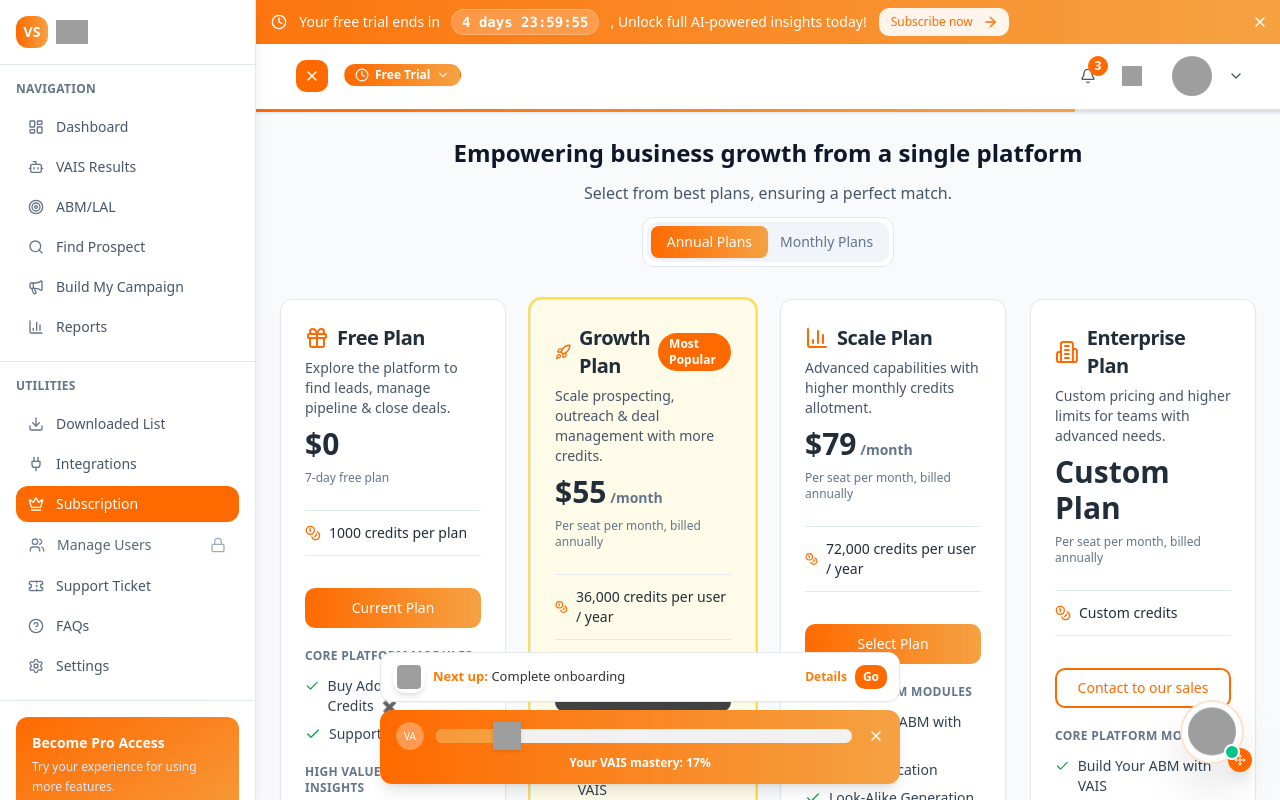
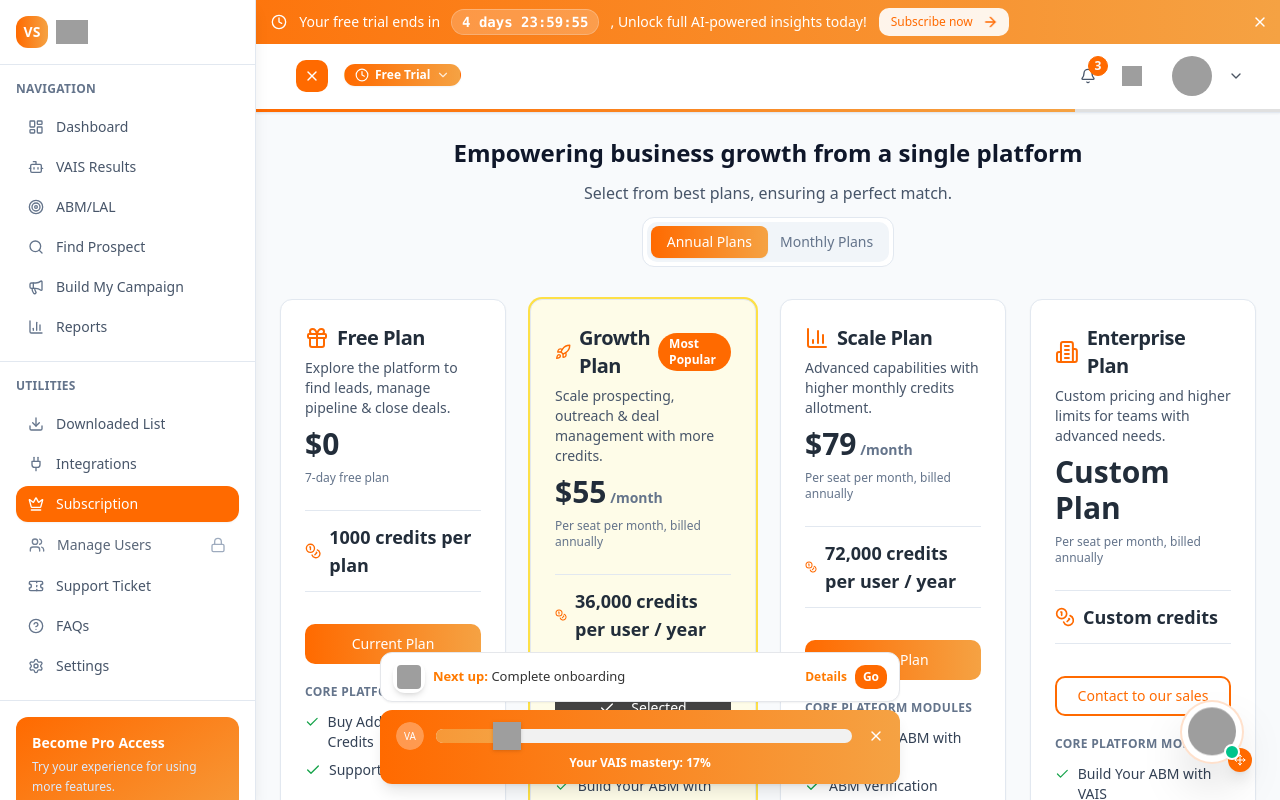
Before and after one commit to SurendraValsys66/VAIS-New-Project39, a React (Vite) app: page /subscription in a window 1280 px wide. Shown: the top 800 px of the page. Built offline with nearby package versions, Linux system fonts and the light colour scheme; grey boxes are pictures that could not be loaded.

Commit message:
Increase credits text and icon sizes in plan cards and comparison tiles
cgen-5020cd59ce4b44549370dd2033277d75

```diff
--- a/client/pages/Subscription.tsx
+++ b/client/pages/Subscription.tsx
@@ -188,11 +188,11 @@ function PlanCard({
       </CardHeader>
       <CardContent className="space-y-5 flex-1 flex flex-col">
         <div className="border-y border-valasys-gray-200 py-3">
-          <div className="text-sm flex items-center gap-2">
-            <Coins className="w-4 h-4 text-valasys-orange" />
+          <div className="text-base md:text-lg font-semibold flex items-center gap-2">
+            <Coins className="w-5 h-5 text-valasys-orange" />
             {(() => { const d = planDisplay(plan, billing); return (
               <>
-                <span className="font-medium">{d.credits}</span>
+                <span>{d.credits}</span>
               </>
             ); })()}
           </div>
@@ -399,7 +399,7 @@ export default function Subscription() {
                               <div className="text-2xl font-bold mt-3">{d.priceLabel}{d.priceSuffix && <span className="text-sm text-valasys-gray-500"> {d.priceSuffix}</span>}</div>
                               <div className="text-xs text-valasys-gray-500">{d.billedNote}</div>
                               <div className="my-3 h-px bg-valasys-gray-200" />
-                              <div className="text-sm font-medium flex items-center gap-2"><Coins className="w-4 h-4 text-valasys-orange" />{d.credits}</div>
+                              <div className="text-base md:text-lg font-semibold flex items-center gap-2"><Coins className="w-5 h-5 text-valasys-orange" />{d.credits}</div>
                               <div className="pt-2">
                                 {isEnterprise ? (
                                   <Button
```
